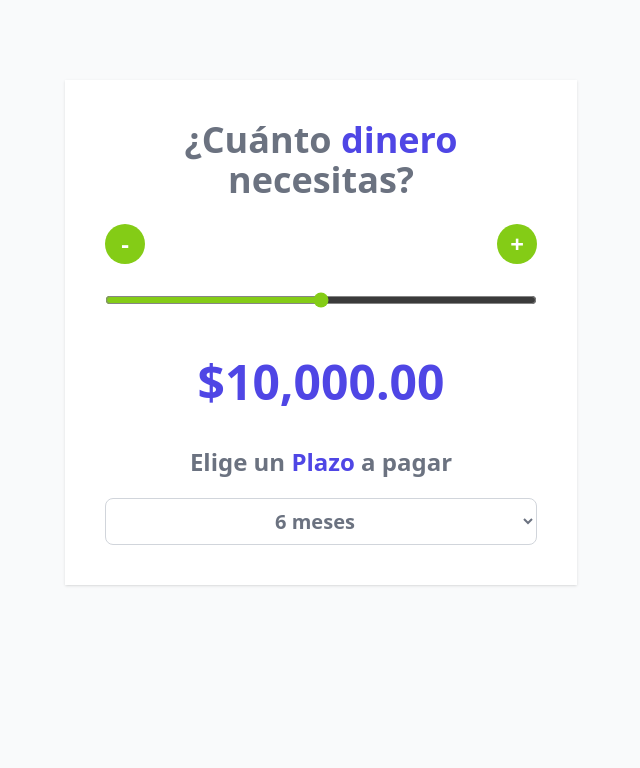
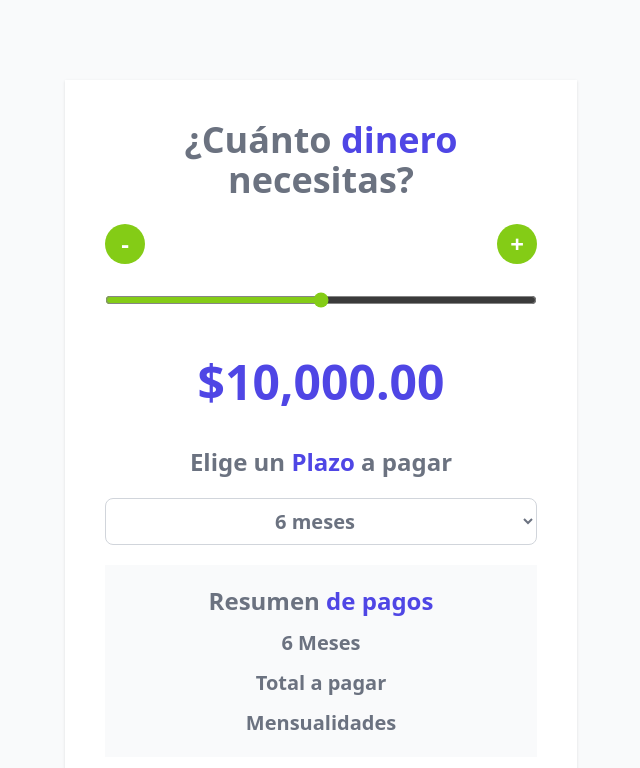
Before and after one commit to paulpichon/cotizadorReact, a React (Vite) app: page / in a window 1280 px wide. Shown: the top 768 px of the page, without its empty margins (319-959 px from the left). Built offline with nearby package versions, Linux system fonts and the light colour scheme.

Commit message:
Estilos a resumen de pagos

```diff
--- a/src/App.jsx
+++ b/src/App.jsx
@@ -108,6 +108,18 @@
 				<option value="24">24 meses</option>
 			</select>
 
+			<div className='my-5 space-y-3 bg-gray-50 p-5'>
+				<h2 className='text-2xl font-extrabold text-gray-500 text-center'>
+					Resumen <span className='text-indigo-600'>de pagos </span>
+				</h2>
+
+				<p className='text-xl text-gray-500 text-center font-bold'>{meses} Meses</p>
+				<p className='text-xl text-gray-500 text-center font-bold'>Total a pagar</p>
+				<p className='text-xl text-gray-500 text-center font-bold'>Mensualidades</p>
+
+			</div>
+
+
 		</div>
 	)
 }
```
